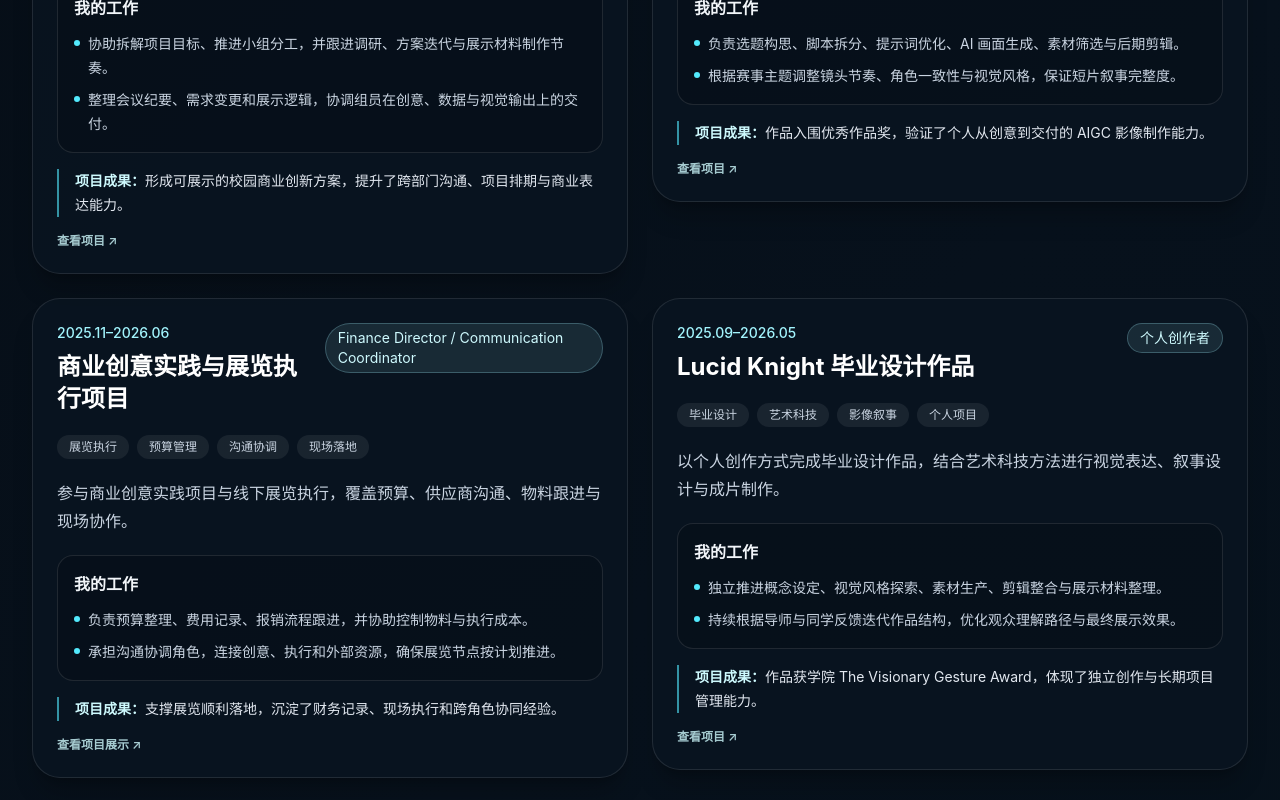
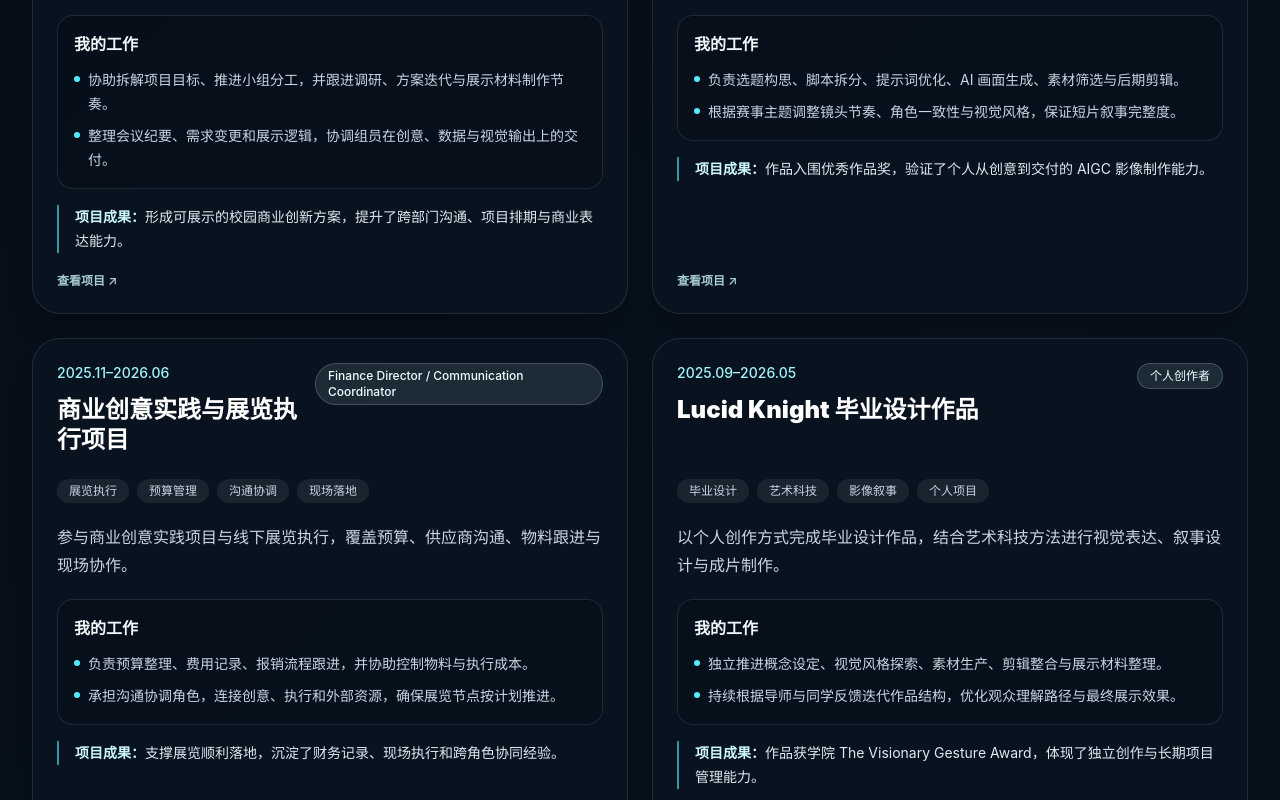
Before and after one commit to 20010822c-ux/chi-li-portfolio, a Next.js app: page / in a window 1280 px wide. Shown: the part 1720-2520 px from the top of the page. Built offline with nearby package versions, Linux system fonts and the light colour scheme.

Commit message:
Unify project card layout heights

```diff
--- a/app/page.tsx
+++ b/app/page.tsx
@@ -299,20 +299,21 @@ export default function Home() {
 
       <section id="项目" className="scroll-mt-28 mx-auto max-w-7xl px-5 py-16 sm:px-8">
         <SectionTitle eyebrow="Selected Work" title="核心项目" />
-        <div className="grid gap-6 lg:grid-cols-2">
+        <div className="grid items-stretch gap-6 lg:grid-cols-2">
           {projects.map((project) => {
             const projectCard = (
               <SpotlightCard
                 key={project.name}
                 spotlightColor="rgba(34, 211, 238, 0.16)"
-                className={`group rounded-[1.75rem] border border-white/10 bg-[rgba(10,22,34,0.72)] p-6 shadow-xl shadow-black/20 transition hover:-translate-y-1 hover:border-cyan-200/35 hover:bg-[rgba(12,30,44,0.82)] ${project.link || project.modal ? "cursor-pointer" : ""}`}
+                className={`group flex h-full min-h-[460px] flex-col rounded-[1.75rem] border border-white/10 bg-[rgba(10,22,34,0.72)] p-6 shadow-xl shadow-black/20 transition hover:-translate-y-1 hover:border-cyan-200/35 hover:bg-[rgba(12,30,44,0.82)] ${project.link || project.modal ? "cursor-pointer" : ""}`}
               >
-                <div className="flex flex-col gap-3 sm:flex-row sm:items-start sm:justify-between">
-                  <div>
+                <div className="flex-1">
+                  <div className="flex flex-col gap-3 sm:flex-row sm:flex-wrap sm:items-start sm:justify-between">
+                    <div className="min-w-0 flex-1">
                       <p className="text-sm font-medium text-cyan-200">{project.time}</p>
-                    <h3 className="mt-2 text-2xl font-bold text-white">{project.name}</h3>
+                      <h3 className="mt-3 min-h-[4rem] text-2xl font-black leading-tight text-white">{project.name}</h3>
                     </div>
-                  <span className="rounded-full border border-cyan-200/25 bg-cyan-200/10 px-3 py-1 text-sm text-cyan-100">
+                    <span className="rounded-full border border-cyan-100/20 bg-cyan-100/10 px-3 py-1 text-xs font-medium text-cyan-50 sm:max-w-[18rem]">
                       {project.role}
                     </span>
                   </div>
@@ -339,8 +340,9 @@ export default function Home() {
                     <span className="font-semibold text-cyan-100">项目成果：</span>
                     {project.result}
                   </p>
-                {project.modal ? <p className="mt-4 text-xs font-semibold text-cyan-100/80">查看项目展示 ↗</p> : null}
-                {project.link && !project.modal ? <p className="mt-4 text-xs font-semibold text-cyan-100/80">查看项目 ↗</p> : null}
+                </div>
+                {project.modal ? <p className="mt-5 text-xs font-semibold text-cyan-100/80">查看项目展示 ↗</p> : null}
+                {project.link && !project.modal ? <p className="mt-5 text-xs font-semibold text-cyan-100/80">查看项目 ↗</p> : null}
               </SpotlightCard>
             );
 
@@ -354,7 +356,7 @@ export default function Home() {
 
             if (project.link) {
               return (
-                <a key={project.name} href={project.link} target="_blank" rel="noopener noreferrer" className="block">
+                <a key={project.name} href={project.link} target="_blank" rel="noopener noreferrer" className="block h-full">
                   {projectCard}
                 </a>
               );
--- a/components/ProjectModal.tsx
+++ b/components/ProjectModal.tsx
@@ -39,7 +39,7 @@ export default function ProjectModal({ children, modal }: ProjectModalProps) {
 
   return (
     <>
-      <button type="button" className="block w-full cursor-pointer border-0 bg-transparent p-0 text-left text-inherit" onClick={() => setIsOpen(true)}>
+      <button type="button" className="block h-full w-full cursor-pointer border-0 bg-transparent p-0 text-left text-inherit" onClick={() => setIsOpen(true)}>
         {children}
       </button>
 
```
Lines whose indentation alone changed are shown as unchanged.
